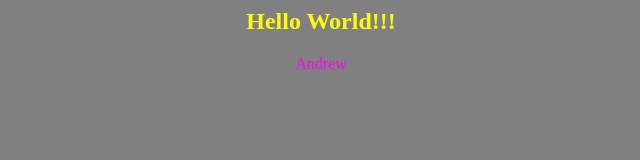
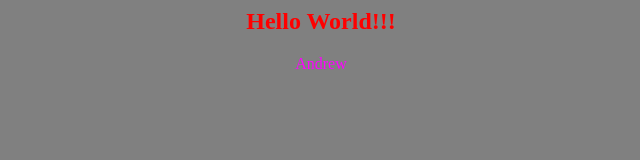
Before and after one commit to delaxeii/NewRepo, a plain HTML site: page index.html in a window 1280 px wide. Shown: the whole page, without its empty margins (319-959 px from the left). Drawn offline with Linux system fonts and the light colour scheme.

Commit message:
Version 2.0

```diff
--- a/index.html
+++ b/index.html
@@ -1,7 +1,7 @@
 <html>
 <body bgcolor=gray>
 <center>
-<h2><font color=yellow>Hello World!!!</font></h2>
+<h2><font color=red>Hello World!!!</font></h2>
 
 <font color=magenta> Andrew</font>
 
```
